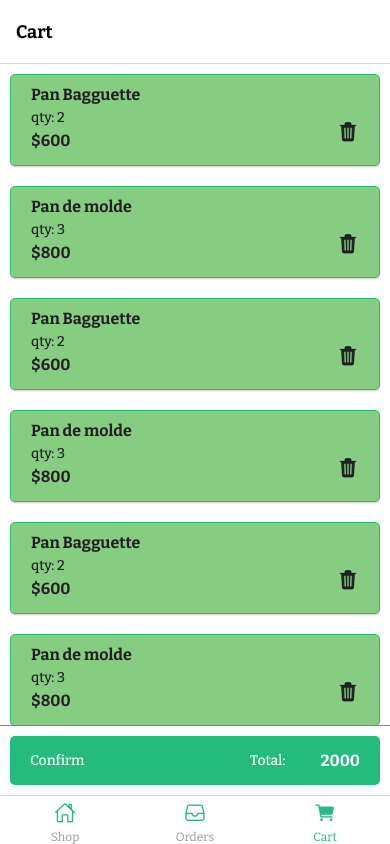
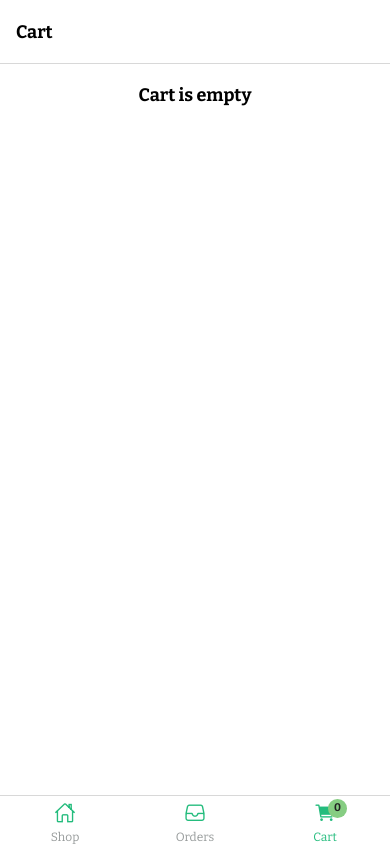
Before and after one commit to sotopro/breadshopappn2, a React Native app: screen /CartTab in a window 390 px wide. Built offline with nearby package versions, Linux system fonts and the light colour scheme.

Commit message:
[feature] - create types - action - reducer to cart and implement in cart screen and navigation tab

```diff
--- a/src/navigation/tabs.jsx
+++ b/src/navigation/tabs.jsx
@@ -1,5 +1,6 @@
 import Ionicons from '@expo/vector-icons/Ionicons';
 import { createBottomTabNavigator } from '@react-navigation/bottom-tabs';
+import { useSelector } from 'react-redux';
 
 import CartNavigator from './cart';
 import OrdersNavigator from './orders';
@@ -9,6 +10,7 @@ import { THEME } from '../constants/theme';
 const BottomTab = createBottomTabNavigator();
 
 const Tabs = () => {
+  const cart = useSelector((state) => state.cart.items);
   return (
     <BottomTab.Navigator
       initialRouteName="ShopTab"
@@ -61,6 +63,13 @@ const Tabs = () => {
               color={THEME.colors.primary}
             />
           ),
+          tabBarBadge: cart.length,
+          tabBarBadgeStyle: {
+            backgroundColor: THEME.colors.secondary,
+            color: THEME.colors.text,
+            fontFamily: 'Bitter-Bold',
+            fontSize: 11,
+          },
         }}
       />
     </BottomTab.Navigator>
--- a/src/screens/cart/index.jsx
+++ b/src/screens/cart/index.jsx
@@ -1,34 +1,48 @@
 import { View, Text, FlatList, TouchableOpacity } from 'react-native';
+import { useSelector } from 'react-redux';
 
 import { styles } from './styles';
 import CartItem from '../../components/cart-item';
-import { CART } from '../../constants/data/index';
 
 const Cart = ({ navigation }) => {
-  const total = 2000;
+  const cart = useSelector((state) => state.cart.items);
+
+  const total = useSelector((state) => state.cart.total);
   const onDelete = (id) => {};
   const renderItem = ({ item }) => <CartItem item={item} onDelete={onDelete} />;
   const keyExtractor = (item) => item.id.toString();
+  console.warn(cart.length);
+  const Header = () =>
+    cart.length <= 0 && (
+      <View style={styles.header}>
+        <Text style={styles.headerTitle}>Cart is empty</Text>
+      </View>
+    );
+  const Footer = () =>
+    cart.length > 0 && (
+      <View style={styles.footer}>
+        <TouchableOpacity style={styles.buttonConfirm} onPress={() => null}>
+          <Text style={styles.buttonConfirmText}>Confirm</Text>
+          <View style={styles.totalContainer}>
+            <Text style={styles.totalText}>Total:</Text>
+            <Text style={styles.totalPrice}>${total}</Text>
+          </View>
+        </TouchableOpacity>
+      </View>
+    );
   return (
     <View style={styles.container}>
       <View style={styles.listContainer}>
+        <Header />
+
         <FlatList
-          data={CART}
+          data={cart}
           renderItem={renderItem}
           keyExtractor={keyExtractor}
           style={styles.listContainer}
         />
       </View>
-
-      <View style={styles.footer}>
-        <TouchableOpacity style={styles.buttonConfirm} onPress={() => null}>
-          <Text style={styles.buttonConfirmText}>Confirm</Text>
-          <View style={styles.totalContainer}>
-            <Text style={styles.totalText}>Total:</Text>
-            <Text style={styles.totalPrice}>{total}</Text>
-          </View>
-        </TouchableOpacity>
-      </View>
+      <Footer />
     </View>
   );
 };
--- a/src/screens/cart/styles.js
+++ b/src/screens/cart/styles.js
@@ -48,4 +48,14 @@ export const styles = StyleSheet.create({
     fontSize: 16,
     fontFamily: 'Bitter-Bold',
   },
+  header: {
+    marginVertical: 20,
+    marginHorizontal: 20,
+    justifyContent: 'center',
+    alignItems: 'center',
+  },
+  headerTitle: {
+    fontFamily: 'Bitter-Bold',
+    fontSize: 18,
+  },
 });
--- a/src/screens/product-detail/index.jsx
+++ b/src/screens/product-detail/index.jsx
@@ -1,11 +1,18 @@
 import React from 'react';
-import { View, Text } from 'react-native';
-import { useSelector } from 'react-redux';
+import { View, Text, Button } from 'react-native';
+import { useSelector, useDispatch } from 'react-redux';
 
 import { styles } from './styles';
+import { THEME } from '../../constants/theme';
+import { addToCart } from '../../store/actions/index';
 
 const ProductDetail = ({ navigation }) => {
+  const dispatch = useDispatch();
   const product = useSelector((state) => state.products.selected);
+
+  const onAddToCart = () => {
+    dispatch(addToCart(product));
+  };
 
   return (
     <View style={styles.container}>
@@ -13,6 +20,7 @@ const ProductDetail = ({ navigation }) => {
       <Text style={styles.title}>{product.description}</Text>
       <Text style={styles.title}>{product.weight}</Text>
       <Text style={styles.title}>${product.price}</Text>
+      <Button title="Add to cart" onPress={onAddToCart} color={THEME.colors.primary} />
     </View>
   );
 };
--- /dev/null
+++ b/src/store/actions/cart.action.js
@@ -0,0 +1,18 @@
+import { cartTypes } from '../types';
+
+const { ADD_TO_CART, CONFIRM_ORDER, REMOVE_FROM_CART } = cartTypes;
+
+export const addToCart = (item) => ({
+  type: ADD_TO_CART,
+  item,
+});
+
+export const remoreFromCart = (id) => ({
+  type: REMOVE_FROM_CART,
+  id,
+});
+
+export const confirmOrder = (order) => ({
+  type: CONFIRM_ORDER,
+  order,
+});
--- a/src/store/actions/index.js
+++ b/src/store/actions/index.js
@@ -1,2 +1,3 @@
 export * from './category.action';
 export * from './products.action';
+export * from './cart.action';
--- a/src/store/index.js
+++ b/src/store/index.js
@@ -1,11 +1,12 @@
 import { createStore, combineReducers, applyMiddleware } from 'redux';
 import thunk from 'redux-thunk';
 
-import { categoryReducer, productReducer } from './reducers';
+import { categoryReducer, productReducer, cartReducer } from './reducers';
 
 const rootReducer = combineReducers({
   products: productReducer,
   category: categoryReducer,
+  cart: cartReducer,
 });
 
 export default createStore(rootReducer, applyMiddleware(thunk));
--- /dev/null
+++ b/src/store/reducers/cart.reducer.js
@@ -0,0 +1,35 @@
+/* eslint-disable no-case-declarations */
+import { sumTotal } from '../../utils/functions';
+import { cartTypes } from '../types';
+
+const { ADD_TO_CART, CONFIRM_ORDER, REMOVE_FROM_CART } = cartTypes;
+
+const initialState = {
+  items: [],
+  total: 0,
+};
+
+const cartReducer = (state = initialState, action) => {
+  switch (action.type) {
+    case ADD_TO_CART:
+      let updatedCart = [];
+      if (state.items.find((item) => item.id === action.item.id)) {
+        updatedCart = state.items.map((item) => {
+          if (item.id === action.item.id) item.quantity += 1;
+          return item;
+        });
+      } else {
+        const item = { ...action.item, quantity: 1 };
+        updatedCart = [...state.items, item];
+      }
+      return {
+        ...state,
+        items: updatedCart,
+        total: sumTotal(updatedCart),
+      };
+    default:
+      return state;
+  }
+};
+
+export default cartReducer;
--- a/src/store/reducers/index.js
+++ b/src/store/reducers/index.js
@@ -1,2 +1,3 @@
 export { default as productReducer } from './products.reducer';
 export { default as categoryReducer } from './category.reducer';
+export { default as cartReducer } from './cart.reducer';
--- /dev/null
+++ b/src/store/types/cart.types.js
@@ -0,0 +1,5 @@
+export const cartTypes = {
+  ADD_TO_CART: 'ADD_TO_CART',
+  REMOVE_FROM_CART: 'REMOVE_FROM_CART',
+  CONFIRM_ORDER: 'CONFIRM_ORDER',
+};
--- a/src/store/types/index.js
+++ b/src/store/types/index.js
@@ -1,2 +1,3 @@
 export * from './category.types';
 export * from './products.types';
+export * from './cart.types';
--- a/src/utils/functions/index.js
+++ b/src/utils/functions/index.js
@@ -2,3 +2,6 @@ export const formatDate = (time) => {
   const date = new Date(time);
   return date.toLocaleDateString();
 };
+
+export const sumTotal = (items) =>
+  items?.map((item) => item.price * item.quantity)?.reduce((a, b) => a + b, 0);
```
